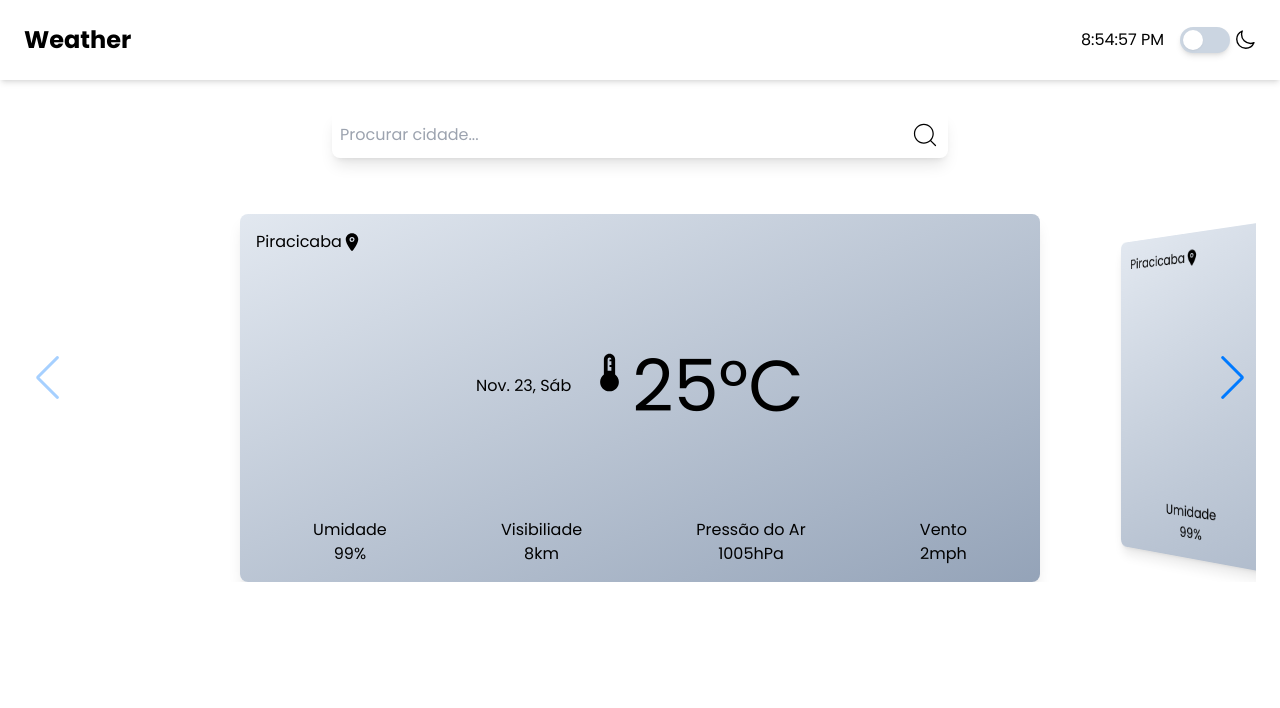
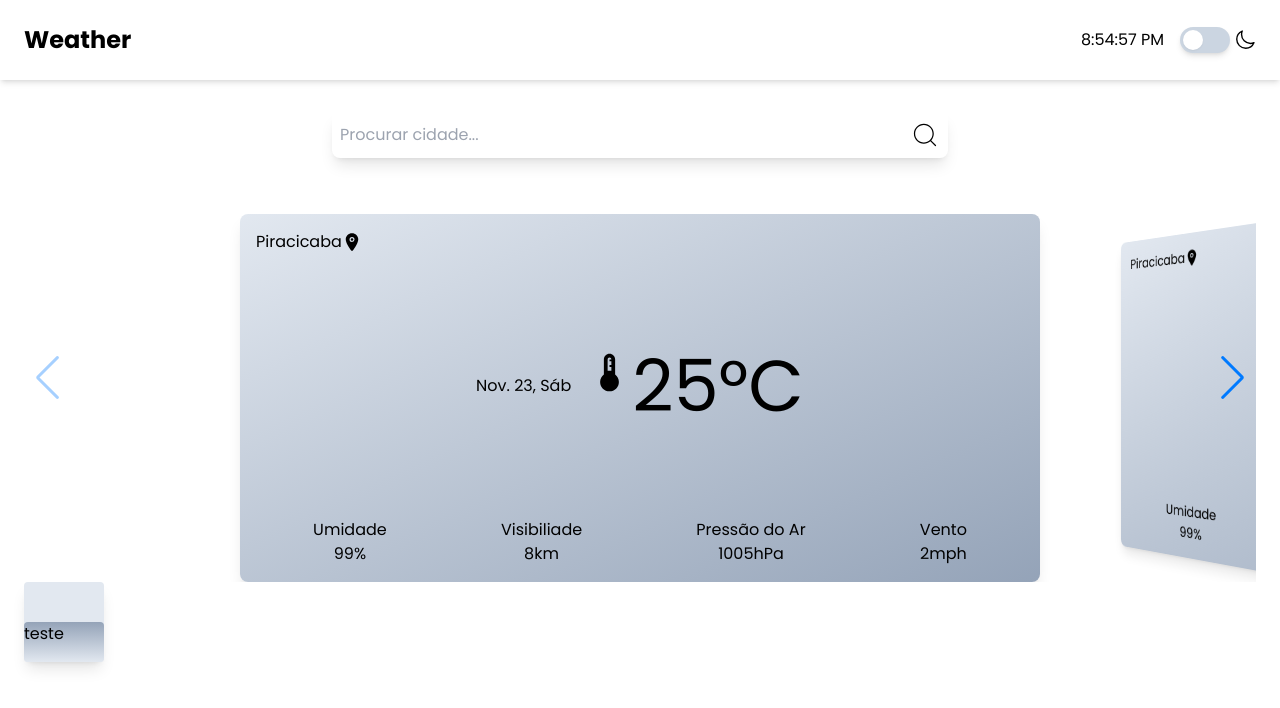
Before and after one commit to Valverd/weather, a React (Vite) app: page / in a window 1280 px wide. Shown: the top 708 px of the page. Built offline with nearby package versions, Linux system fonts and the light colour scheme.

Commit message:
Inicio do componente de horas

```diff
--- a/src/components/Carousel/Carousel.tsx
+++ b/src/components/Carousel/Carousel.tsx
@@ -5,7 +5,7 @@ import CityCard from '../CityCard/CityCard';
 
 export default () => {
   return (
-    <div className='max-w-7xl mt-4'>
+    <div className='max-w-7xl mt-4 m-auto'>
       <Swiper
         modules={[Navigation, EffectCoverflow]}
         spaceBetween={500}
--- /dev/null
+++ b/src/components/Hourly/Hourly.tsx
@@ -0,0 +1,8 @@
+export default function Hourly(){
+    return(
+        <div className="w-20 h-20 bg-slate-200 shadow-lg rounded">
+            <div className="w-full h-1/2"></div>
+            <div className="w-full bg-gradient-to-t from-slate-200 to-slate-400 h-1/2 rounded bottom-0">teste</div>
+        </div>
+    )
+}
--- a/src/components/Layout/Layout.tsx
+++ b/src/components/Layout/Layout.tsx
@@ -14,7 +14,7 @@ export default function Layout({ children }: Props) {
         <div className={dark ? "dark" : ""}>
             <div className="dark:bg-slate-700 dark:text-white">
                 <Nav />
-                <section className="max-w-container m-auto h-screen font-poppins pt-24 px-6">
+                <section className="max-w-container m-auto font-poppins pt-24 px-6">
                     {children}
                 </section>
             </div>
--- a/src/pages/Home/Home.tsx
+++ b/src/pages/Home/Home.tsx
@@ -1,5 +1,6 @@
 import Carousel from "../../components/Carousel/Carousel";
 import CityCard from "../../components/CityCard/CityCard";
+import Hourly from "../../components/Hourly/Hourly";
 import Layout from "../../components/Layout/Layout";
 import SearchBar from "../../components/SearchBar/SearchBar";
 
@@ -9,6 +10,7 @@ export default function Home() {
             <Layout>
                 <SearchBar />
                 <Carousel />
+                <Hourly />
             </Layout>
         </>
     )
```
